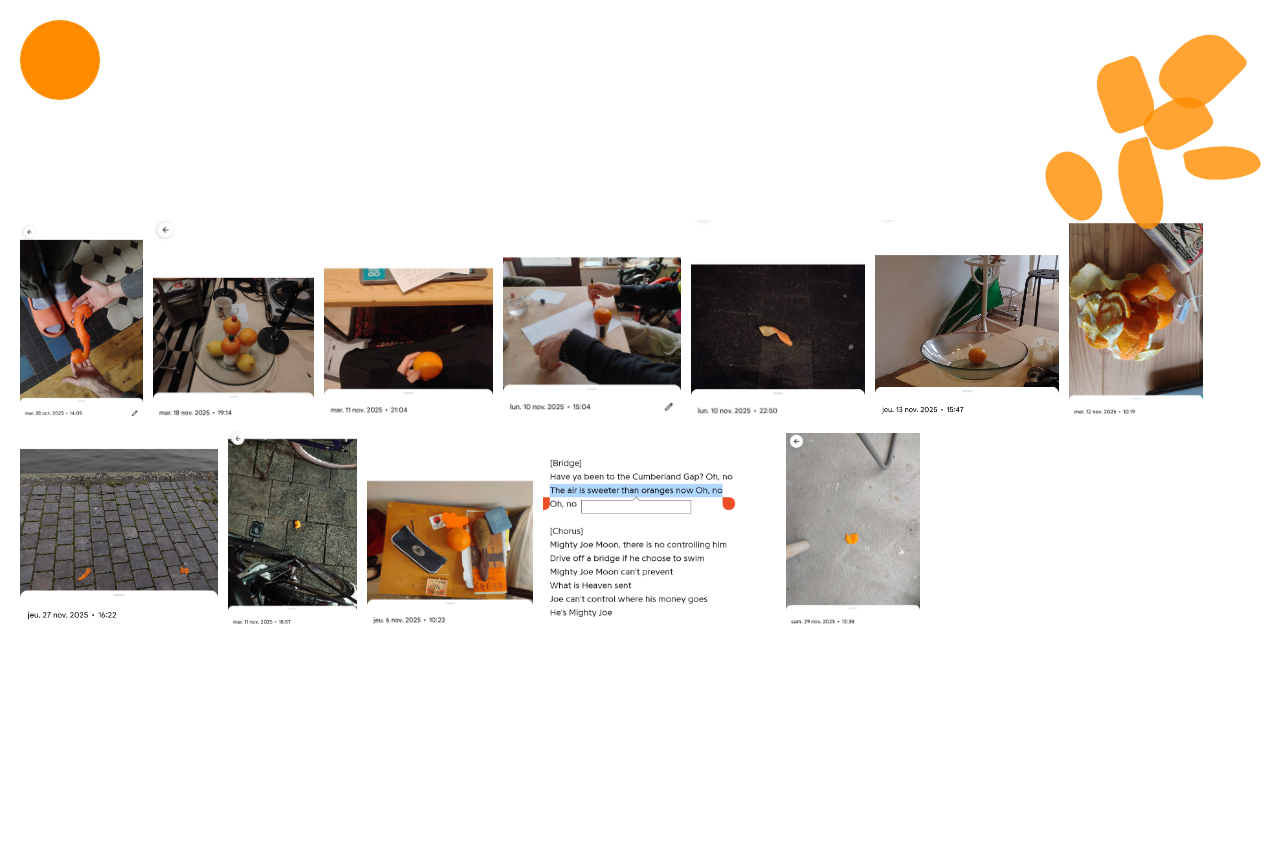
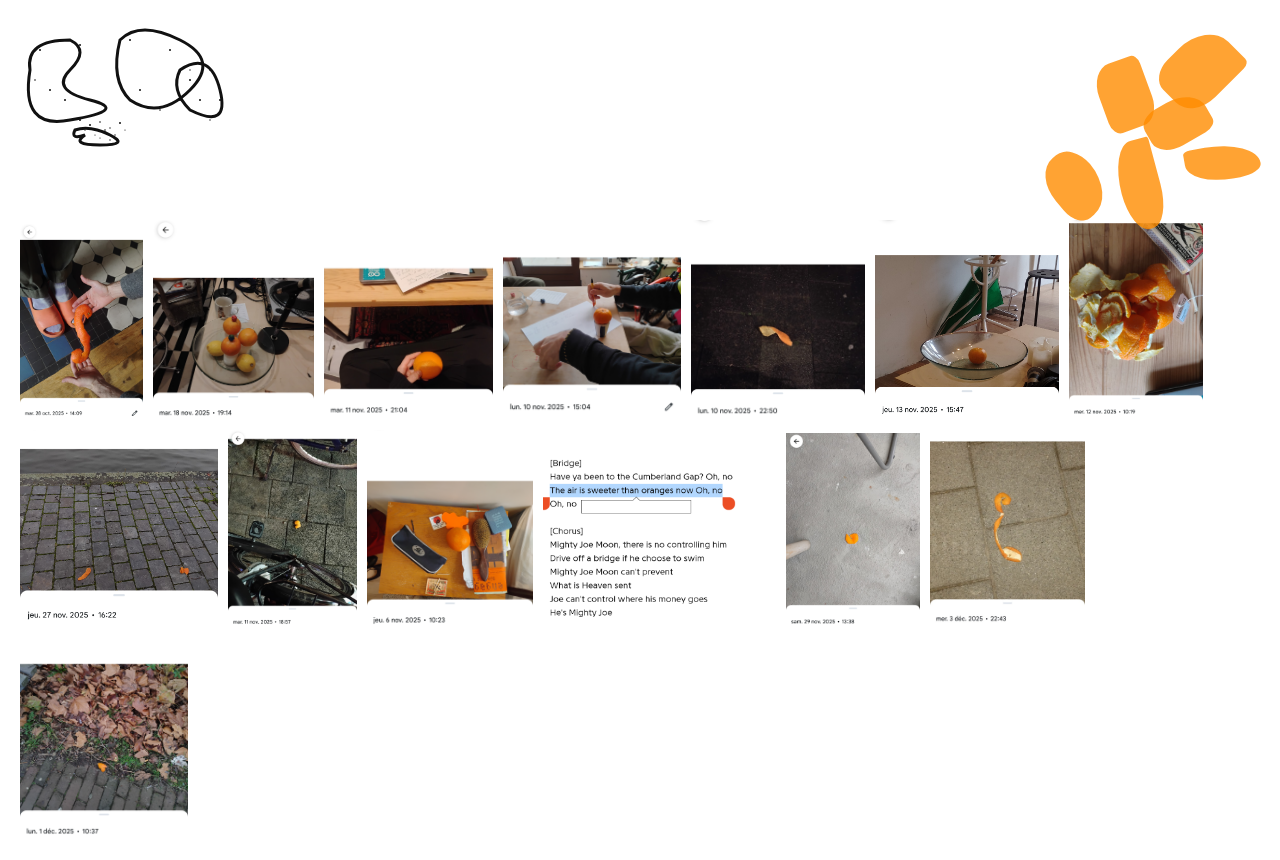
Before and after one commit to TaelBraban/orangerotterdam, a plain HTML site: page index.html in a window 1280 px wide. Before the commit the page ends 800 px from the top, so only its background shows below. Drawn offline with Linux system fonts and the light colour scheme.

Commit message:
Add files via upload

```diff
--- a/index.html
+++ b/index.html
@@ -6,6 +6,29 @@
     <meta charset="UTF-8">
     <meta name="viewport" content="width=device-width, initial-scale=1.0">
     <title>Orange Rotterdam</title>
+
+    <!--
+
+    made with multiple orange peels everywhere around the city,
+    humming with a bit of sad tenderness
+
+       oooOoooooooOOOOoooooooooOoooooooooooOOOOooooooooo    Orange should also be a name like
+                                                            Clmementine.
+
+
+
+
+
+             ^^^^^^
+           ^^^^^^^^^^
+          ^^^^^^^^^^^^
+          ^^^^^^^^^^^^
+           ^^^^^^^^^^
+             ^^^^^^
+
+
+
+        -->
     <style>
         body {
             margin: 0;
@@ -121,7 +144,7 @@
         .image-text {
             position: fixed;
             top: 30px;
-            left: 120px;
+            left: 240px;
             color: #FF8C00;
             font-size: 16px;
             font-family: 'Helvetica Neue', Helvetica, sans-serif;
@@ -167,7 +190,61 @@
 </head>
 <body>
     <div class="text-area"></div>
-    <div class="orange-circle"></div>
+        <!-- Pelures SVG connectées, dispersées en haut à gauche -->
+        <svg width="220" height="160" style="position:fixed;top:10px;left:10px;z-index:16;" viewBox="0 0 220 160">
+            <!-- Pelure 1 (torsadée) -->
+            <path d="M20,60 Q15,30 60,30 Q80,40 60,60 Q40,80 80,90 Q120,100 60,110 Q10,120 20,60 Z" fill="none" stroke="#111" stroke-width="3"/>
+            <!-- Points pelure 1 -->
+            <g>
+                <circle cx="30" cy="40" r="1" fill="#111"/>
+                <circle cx="50" cy="30" r="0.8" fill="#111"/>
+                <circle cx="70" cy="35" r="1" fill="#111"/>
+                <circle cx="60" cy="60" r="0.7" fill="#111"/>
+                <circle cx="40" cy="80" r="1" fill="#111"/>
+                <circle cx="25" cy="70" r="0.8" fill="#111"/>
+                <circle cx="55" cy="90" r="1" fill="#111"/>
+            </g>
+            <!-- Pelure 2 -->
+            <path d="M110,30 Q130,10 170,30 Q210,50 180,80 Q150,110 120,90 Q100,70 110,30 Z" fill="none" stroke="#111" stroke-width="3"/>
+            <g>
+                <circle cx="120" cy="30" r="1" fill="#111"/>
+                <circle cx="140" cy="20" r="0.8" fill="#111"/>
+                <circle cx="160" cy="40" r="1" fill="#111"/>
+                <circle cx="180" cy="60" r="0.7" fill="#111"/>
+                <circle cx="170" cy="90" r="1" fill="#111"/>
+                <circle cx="150" cy="100" r="0.8" fill="#111"/>
+                <circle cx="130" cy="80" r="1" fill="#111"/>
+            </g>
+            <!-- Pelure 3 (déchirure ronde) -->
+            <path d="M65,120
+                Q80,115 100,125
+                Q120,135 90,135
+                Q60,135 75,125
+                Q60,130 65,120 Z" fill="none" stroke="#111" stroke-width="3"/>
+            <g>
+                <circle cx="70" cy="110" r="1" fill="#111"/>
+                <circle cx="90" cy="112" r="0.8" fill="#111"/>
+                <circle cx="110" cy="113" r="1" fill="#111"/>
+                <circle cx="100" cy="118" r="0.7" fill="#111"/>
+                <circle cx="80" cy="115" r="1" fill="#111"/>
+                <circle cx="75" cy="120" r="0.7" fill="#111"/>
+                <circle cx="85" cy="125" r="0.6" fill="#111"/>
+                <circle cx="95" cy="120" r="0.8" fill="#111"/>
+                <circle cx="105" cy="125" r="0.7" fill="#111"/>
+                <circle cx="115" cy="120" r="0.6" fill="#111"/>
+                <circle cx="100" cy="130" r="0.7" fill="#111"/>
+                <circle cx="90" cy="128" r="0.6" fill="#111"/>
+            </g>
+            <!-- Pelure 4 -->
+            <path d="M170,60 Q200,40 210,80 Q220,120 180,100 Q160,80 170,60 Z" fill="none" stroke="#111" stroke-width="3"/>
+            <g>
+                <circle cx="180" cy="70" r="1" fill="#111"/>
+                <circle cx="200" cy="60" r="0.8" fill="#111"/>
+                <circle cx="210" cy="90" r="1" fill="#111"/>
+                <circle cx="200" cy="110" r="0.7" fill="#111"/>
+                <circle cx="190" cy="90" r="1" fill="#111"/>
+            </g>
+        </svg>
     <div class="peel peel1"></div>
     <div class="peel peel2"></div>
     <div class="peel peel3"></div>
@@ -190,7 +267,7 @@
         <div class="image-wrapper">
             <img src="orange4.png" alt="Orange 4">
             <div class="image-text">a fruit with a thick peel, such as a citrus fruit, is called a hesperidium. In hesperidia, the inner layer is called albedo and is peeled off together with the outer layer called flavedo. together they are called the peel.the flavedo and albedo, respectively, are the
-                exocarp and the mesocarp. The juicy layer inside the peel, containing the seeds, is the endocarp.the greenhorns also make greenhouses that have white plastic roofs,Surface albedo is defined as the ratio of radiosity Je to the irradiance Ee</div>
+                exocarp and the mesocarp. The juicy layer inside the peel, containing the seeds, is the endocarp.the greenhorns also make greenhouses that have white plastic roofs,Surface albedo is defined as the ratio of radiosity Je to the irradiance Ee, the surface of the albedo can therefor be defined as the french hesitation sentence" Je... euuh.." (I...um... ) radiosity :Je , irradiance: Ee </div>
 
 </body>
         </div>
@@ -202,6 +279,8 @@
         <div class="image-wrapper"><img src="orange11.png" alt="Orange 11"></div>
         <div class="image-wrapper"><img src="texteorange.png" alt="Texte Orange"></div>
          <div class="image-wrapper"><img src="orange12.png" alt="Orange 12"></div>
+        <div class="image-wrapper"><img src="orange13.png" alt="Orange 13"></div>
+        <div class="image-wrapper"><img src="orange14.png" alt="Orange 14"></div>
     </div>
 
 </html>
```
Also changed, not shown: orange13.png (added), orange14.png (added).
